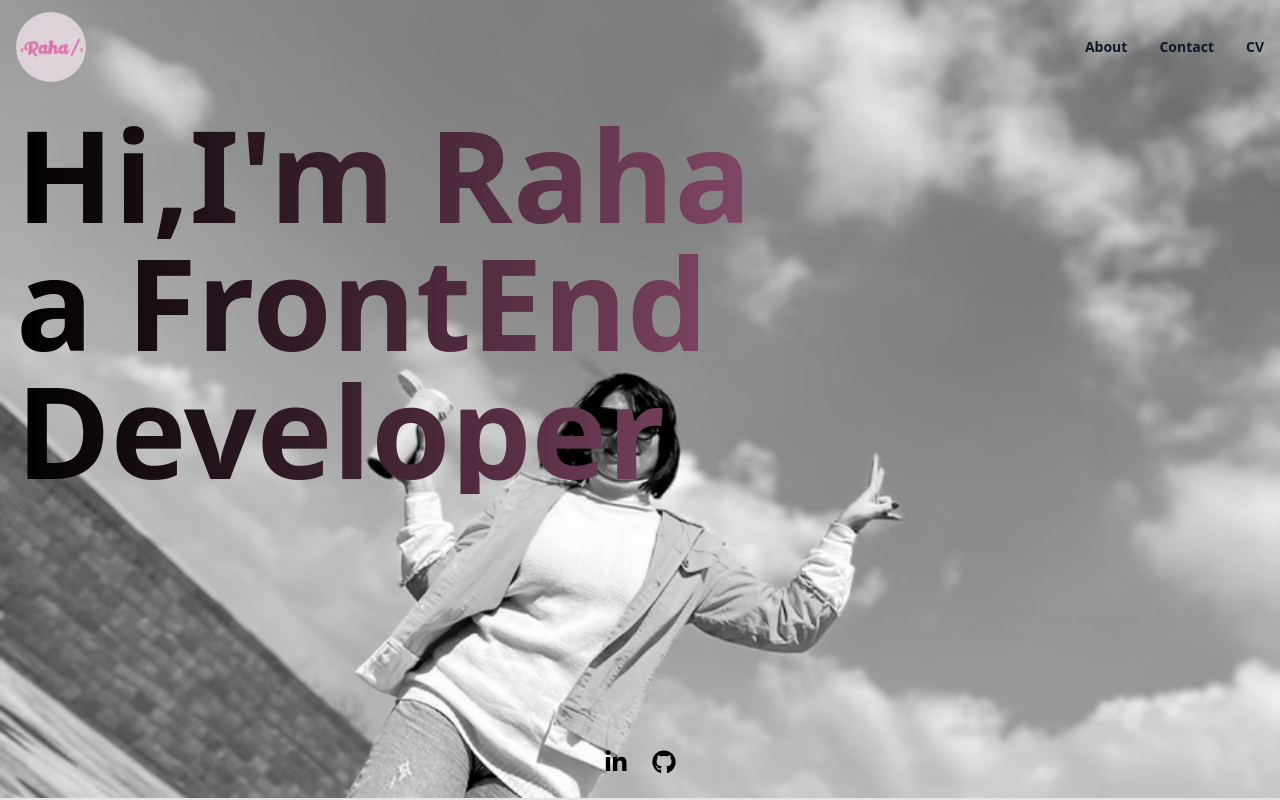
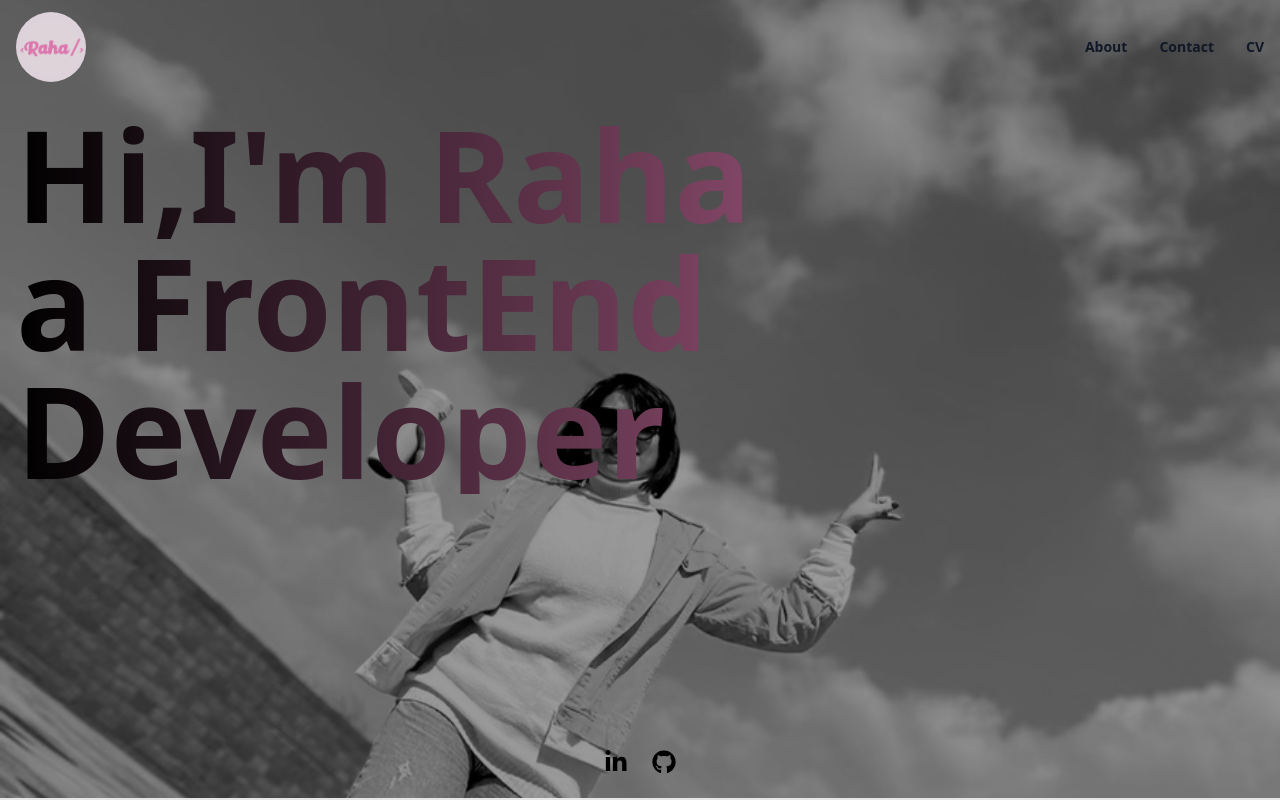
Before and after one commit to Raha7325/my-portfolio-next, a Next.js app: page / in a window 1280 px wide. Built offline with nearby package versions, Linux system fonts and the light colour scheme.

Commit message:
set image i layout

```diff
--- a/src/app/globals.css
+++ b/src/app/globals.css
@@ -3,7 +3,6 @@
 @tailwind utilities;
 
 .background-homePage {
-  background-image: url('/images/background-homePage.jpeg');
   background-color: rgba(0, 0, 0, 0.4);
   width: 100vw;
   height: 100%;
--- a/src/components/Layout.jsx
+++ b/src/components/Layout.jsx
@@ -5,10 +5,10 @@ import Footer from './Footer';
 const Layout = ({ children }) => {
     const router = useRouter();
 
-    const background = router.pathname === "/" ? "background-homePage " : "bg-pink-100"
-    console.log(background)
+    const isHomePage = router.pathname === "/"
     return (
-        <div className={`flex flex-col min-h-screen ${background}`} >
+        <div className={`flex flex-col min-h-screen ${isHomePage ? "background-homePage" : "bg-pink-100"}`} style={isHomePage ? { backgroundImage: `url('/images/background-homePage.jpeg')` } : {}}
+        >
             <Header />
             <main className="flex-grow">
                 <div className="container mx-auto p-4">
```
